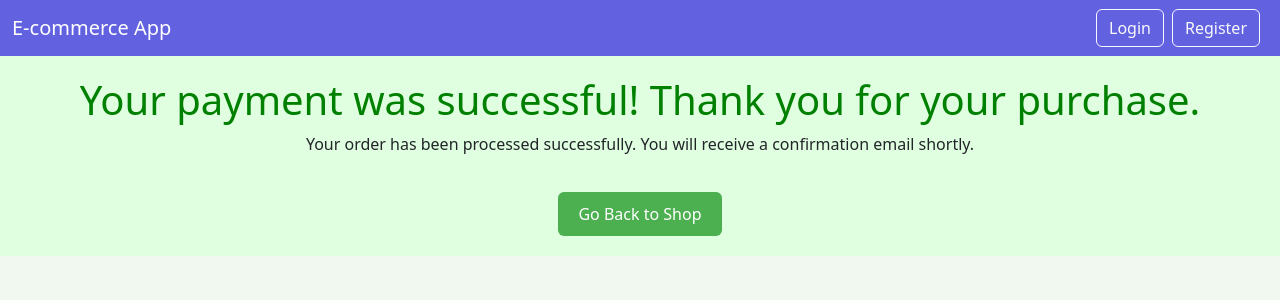
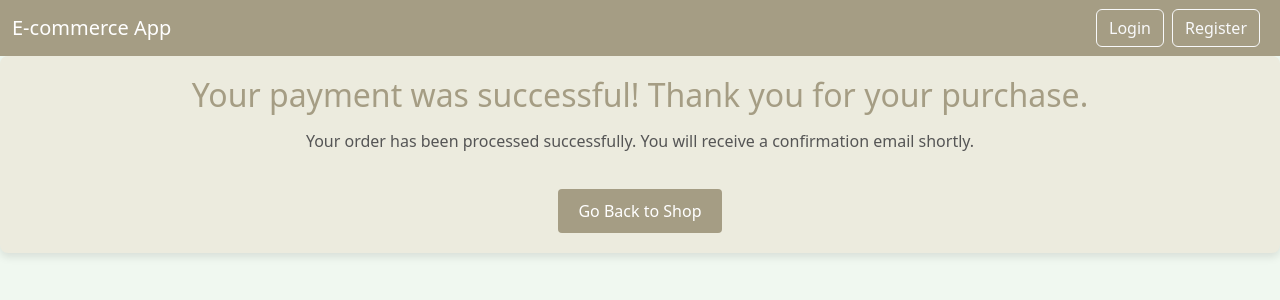
Before and after one commit to MehakYahya/WebProject, an Angular app: page /payment-success in a window 1280 px wide. Shown: the top 300 px of the page. Built offline with nearby package versions, Linux system fonts and the light colour scheme.

Commit message:
final changes

```diff
--- a/src/app/Page/cart/cart.component.css
+++ b/src/app/Page/cart/cart.component.css
@@ -5,9 +5,9 @@
   justify-content: space-between;
   margin-bottom: 20px;
   padding: 15px;
-  border: 1px solid #ddd;
+  border: 1px solid #C1BAA1;
   border-radius: 8px;
-  background-color: #f9f9f9;
+  background-color: #ECEBDE; /* Lightest color for the background */
   box-shadow: 0 2px 4px rgba(0, 0, 0, 0.1);
 }
 
@@ -18,7 +18,7 @@
   object-fit: cover;
   margin-right: 15px;
   border-radius: 5px;
-  border: 1px solid #ddd;
+  border: 1px solid #C1BAA1;
 }
 
 /* Product Details */
@@ -36,7 +36,7 @@
 
 /* Remove Button */
 button {
-  background-color: #ff4d4d;
+  background-color: #A59D84; /* Primary button color */
   color: #fff;
   border: none;
   border-radius: 5px;
@@ -47,22 +47,22 @@ button {
 }
 
 button:hover {
-  background-color: #e04343;
+  background-color: #8C8673; /* Slightly darker on hover */
 }
 
 /* Continue Shopping and Proceed to Pay Buttons */
 button:last-child {
-  background-color: #4caf50;
+  background-color: #C1BAA1; /* Secondary button color */
 }
 
 button:last-child:hover {
-  background-color: #43a047;
+  background-color: #A59D84; /* Darker on hover */
 }
 
 /* Empty Cart Message */
 ng-template p {
   font-size: 1rem;
-  color: #999;
+  color: #A59D84; /* Match scheme */
   text-align: center;
 }
 
@@ -71,11 +71,17 @@ h1 {
   text-align: center;
   margin-bottom: 20px;
   font-size: 1.8rem;
-  color: #444;
+  color: #555;
 }
 
 hr {
   margin: 20px 0;
   border: none;
-  border-top: 1px solid #ddd;
+  border-top: 1px solid #D7D3BF; /* Softer color for separator */
 }
+
+/* Cart Item Shadow on Hover */
+.cart-item:hover {
+  box-shadow: 0 4px 6px rgba(0, 0, 0, 0.15);
+  background-color: #D7D3BF; /* Slight background highlight */
+}
--- a/src/app/Page/cart/cart.component.html
+++ b/src/app/Page/cart/cart.component.html
@@ -4,6 +4,18 @@
   <!-- Cart Items -->
   <div *ngIf="cartItems.length > 0; else emptyCart">
     <div *ngFor="let item of cartItems; let i = index" class="border p-3 mb-3">
+      <div class="row">
+        <!-- Product Image -->
+        <div class="col-md-3 text-center">
+          <img
+            [src]="item.image"
+            alt="{{ item.name }}"
+            class="img-thumbnail"
+
+          />
+        </div>
+        <div class="col-md-9">
+
           <h3>{{ item.name }}</h3>
           <p><strong>Description:</strong> {{ item.description }}</p>
           <p><strong>Price:</strong> Rs {{ item.price }}</p>
@@ -14,7 +26,8 @@
         <h4>Total: Rs {{ getTotalPrice() }}</h4>
         <button class="btn btn-success" (click)="proceedToCheckout()">Proceed to Checkout</button>
       </div>
-
+    </div>
+  </div>
   <!-- Empty Cart Message -->
   <ng-template #emptyCart>
     <p>Your cart is empty!</p>
--- a/src/app/Page/checkout/checkout.component.css
+++ b/src/app/Page/checkout/checkout.component.css
@@ -4,14 +4,14 @@ form {
   max-width: 600px;
   margin: 0 auto;
   padding: 20px;
-  background-color: #f9f9f9;
+  background-color: #ECEBDE; /* Lightest color for the form background */
   border-radius: 8px;
   box-shadow: 0 4px 8px rgba(0, 0, 0, 0.1);
 }
 
 h1 {
   text-align: center;
-  color: #333;
+  color: #A59D84; /* Primary color for headings */
 }
 
 .form-group {
@@ -20,7 +20,7 @@ h1 {
 
 label {
   font-weight: bold;
-  color: #333;
+  color: #A59D84; /* Primary label color */
   display: block;
   margin-bottom: 8px;
 }
@@ -30,45 +30,48 @@ input[type="email"] {
   width: 100%;
   padding: 10px;
   font-size: 14px;
-  border: 1px solid #ddd;
+  border: 1px solid #C1BAA1; /* Softer border color */
   border-radius: 4px;
+  background-color: #ECEBDE; /* Form field background */
 }
 
 input[type="text"]:focus,
 input[type="email"]:focus {
-  border-color: #4CAF50;
+  border-color: #A59D84; /* Highlight color */
   outline: none;
+  box-shadow: 0 0 5px rgba(165, 157, 132, 0.5);
 }
 
 button {
   width: 100%;
   padding: 12px;
-  background-color: #4CAF50;
+  background-color: #A59D84; /* Primary button color */
   color: white;
   border: none;
   border-radius: 4px;
   font-size: 16px;
   cursor: pointer;
   margin-top: 15px;
+  transition: background-color 0.3s ease;
 }
 
 button:disabled {
-  background-color: #ccc;
+  background-color: #C1BAA1; /* Disabled state color */
   cursor: not-allowed;
 }
 
 button:hover {
-  background-color: #45a049;
+  background-color: #8C8673; /* Darker on hover */
 }
 
 /* Back to Cart Button */
 button[type="button"] {
-  background-color: #f44336;
-  margin-top: 10px;
+  background-color: #D7D3BF; /* Secondary button color */
+  color: #333;
 }
 
 button[type="button"]:hover {
-  background-color: #d32f2f;
+  background-color: #C1BAA1; /* Slightly darker on hover */
 }
 
 /* Total Amount Display */
@@ -76,6 +79,11 @@ button[type="button"]:hover {
   margin-top: 20px;
   font-size: 18px;
   font-weight: bold;
-  color: #333;
+  color: #A59D84; /* Primary color for total amount */
   text-align: center;
 }
+
+/* General Page Background */
+body {
+  background-color: #ECEBDE; /* Lightest background color for the page */
+}
--- a/src/app/Page/payment-success/payment-success.component.css
+++ b/src/app/Page/payment-success/payment-success.component.css
@@ -1,22 +1,34 @@
 .payment-success {
   text-align: center;
   padding: 20px;
-  background-color: #e0ffe0;
+  background-color: #ECEBDE; /* Light background for the container */
+  border-radius: 8px;
+  box-shadow: 0 4px 8px rgba(0, 0, 0, 0.1); /* Subtle shadow */
 }
 
 .payment-success h1 {
-  color: green;
+  color: #A59D84; /* Primary heading color */
+  font-size: 2rem;
+  margin-bottom: 15px;
+}
+
+.payment-success p {
+  color: #555; /* Text color for additional messages */
+  font-size: 1rem;
 }
 
 .payment-success button {
   margin-top: 20px;
   padding: 10px 20px;
-  background-color: #4CAF50;
+  background-color: #A59D84; /* Primary button color */
   color: white;
   border: none;
+  border-radius: 4px;
+  font-size: 1rem;
   cursor: pointer;
+  transition: background-color 0.3s ease;
 }
 
 .payment-success button:hover {
-  background-color: #45a049;
+  background-color: #8C8673; /* Darker hover effect */
 }
--- a/src/app/Page/view-product/view-product.component.html
+++ b/src/app/Page/view-product/view-product.component.html
@@ -1,6 +1,17 @@
 <div class="container mt-4">
   <h1>View Products</h1>
   <div *ngFor="let product of products" class="border p-3 mb-3">
+    <div class="row">
+      <div class="col-md-3 text-center">
+        <img
+          [src]="product.image"
+          alt="{{ product.name }}"
+          class="img-thumbnail"
+
+        />
+      </div>
+      <div class="col-md-9">
+
         <h3>{{ product.name }}</h3>
         <p>{{ product.description }}</p>
         <p><strong>Price:</strong> Rs {{ product.price }}</p>
@@ -20,7 +31,8 @@
         <!-- Add to Cart Button -->
         <button class="btn btn-primary" (click)="addToCart(product)">Add to Cart</button>
       </div>
-
+    </div>
+  </div>
   <!-- View Cart Button -->
   <button class="btn btn-success" (click)="viewCart()">View Cart</button>
 </div>
--- a/src/app/app.component.html
+++ b/src/app/app.component.html
@@ -1,4 +1,4 @@
-<nav class="navbar navbar-expand-lg" style="background-color: #6262e1;">
+<nav class="navbar navbar-expand-lg" style="background-color: #A59D84;">
   <div class="container-fluid">
     <a class="navbar-brand text-white" href="#">E-commerce App</a>
     <div class="d-flex">
--- a/src/styles.css
+++ b/src/styles.css
@@ -1,5 +1,4 @@
-/* You can add global styles to this file, and also import other style files */
-/* You can add global styles to this file, and also import other style files */
+/* Global Styles */
 .textBlur {
   color: transparent;
   text-shadow: 0 0 1px #202122;
@@ -9,73 +8,84 @@
   box-shadow: none;
 }
 
+/* Links and Hover Effects */
 a:hover {
-  color: red !important;
+  color: #A59D84 !important; /* Primary color on hover */
 }
 
+/* Dropdown Styling */
 .dropdown:hover .dropdown-menu {
   display: block !important;
   margin-top: 0;
+}
 
-}
-.log_Reg_Border{
-  border: 1px solid pink;
+/* Login/Register Borders */
+.log_Reg_Border {
+  border: 1px solid #C1BAA1; /* Softer border color */
   border-radius: 20%;
   margin-left: 10px;
-
 }
 
+/* FontAwesome Icon Hover */
 .fa:hover {
-  color: red !important;
+  color: #A59D84 !important; /* Match hover color */
 }
 
+/* Box Shadows */
 .box-shadow {
   box-shadow: 0 3px 6px 0 rgba(0, 0, 0, 0.2), 0 4px 15px 0 rgba(0, 0, 0, 0.19);
 }
 
+/* Image Styling */
 .img-fluid {
   height: 200px !important;
   width: 100% !important;
   margin-top: 0.1% !important;
 }
 
+/* Navigation Background */
 .nav-yellow {
-  background-color: #e6bd6d  !important;
+  background-color: #A59D84 !important; /* Match primary color scheme */
 }
+
+/* Dropdown Menus */
 .menuOnLeft {
-  background-color: #f9f9f9;
+  background-color: #ECEBDE; /* Lightest background color */
   width: 280px;
   box-shadow: 0 8px 16px 0 rgba(0, 0, 0, 0.2);
   left: auto;
   right: 0;
-  /* Adjust the value to position the dropdown */
 }
+
 .menuOnLeft2 {
-  background-color: #f9f9f9;
+  background-color: #ECEBDE; /* Lightest background color */
   width: 280px;
   box-shadow: 0 8px 16px 0 rgba(0, 0, 0, 0.2);
   left: auto;
   right: 100px;
-  /* Adjust the value to position the dropdown */
 }
+
+/* Close Button Styling */
 .closeBtn {
   font-size: 25px;
   color: black;
   margin-top: -56px;
 }
 
+/* Checkout Gradient */
 #checkout {
   background-color: transparent;
-  background-image: linear-gradient(226.69deg, #E5F8FF8C 38.63%, #F9E0B014 82.88%);
+  background-image: linear-gradient(226.69deg, #ECEBDE 38.63%, #C1BAA1 82.88%);
+}
 
-}
-@media (min-width:375px) {
+/* Responsive Product Heading */
+@media (min-width: 375px) {
   .productHeading ul {
     flex-direction: column;
   }
+}
 
-}
-/* login */
+/* Login Styling */
 img {
   display: block;
   margin: 20% auto 0;
```
Lines whose indentation alone changed are shown as unchanged.
